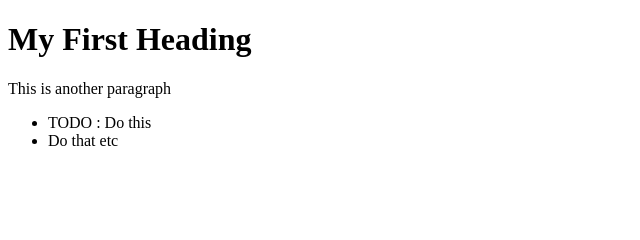
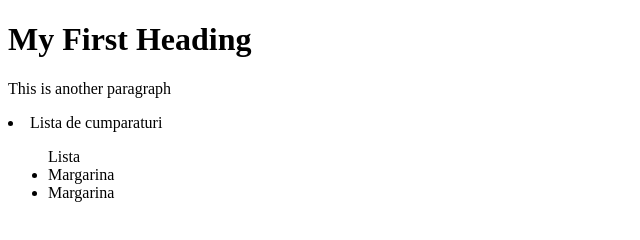
Before and after one commit to matei-george/FrontEndLearning, a plain HTML site: page index.html in a window 1280 px wide. Shown: the whole page, without its empty margins (0-640 px from the left). Drawn offline with Linux system fonts and the light colour scheme.

Commit message:
Update index.html

```diff
--- a/index.html
+++ b/index.html
@@ -5,11 +5,10 @@
 <h1>My First Heading</h1>
 
 <p>This is another paragraph</p>
-
-<ul>
-    <li>TODO : Do this</li>
-    <li>Do that etc</li>
+<li>Lista de cumparaturi</li>
+<ul>Lista
+    <li>Margarina</li>
+    <li>Margarina</li>
 </ul>
-
 </body>
 </html>
```
